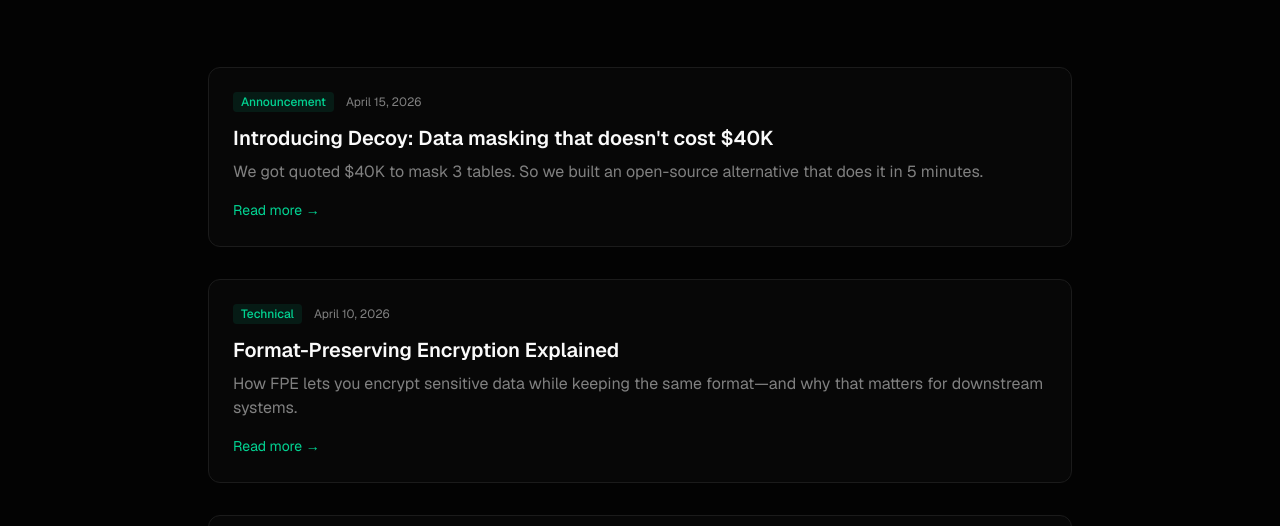
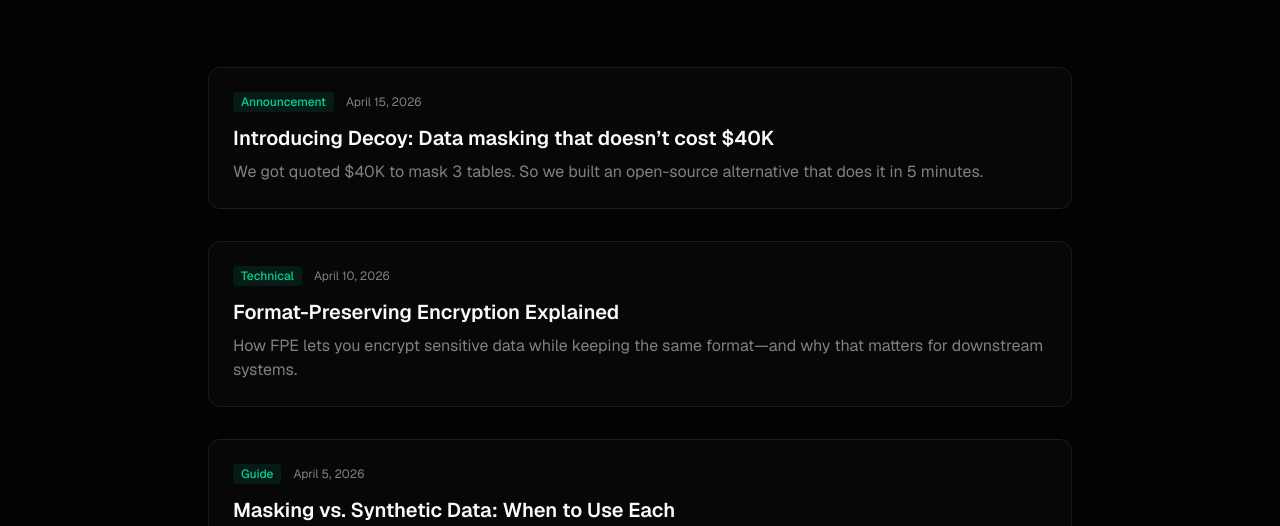
Before and after one commit to louiskeep/decoy-web, a Next.js app: page /blog in a window 1280 px wide. Shown: the part 274-800 px from the top of the page. Built offline with nearby package versions, Linux system fonts and the light colour scheme.

Commit message:
fix: remove dead blog post links (no [slug] pages exist)
app/blog/page.tsx listed three posts with /blog/[slug] links
but no individual post pages exist — clicking any "Read more"
would 404. Converted to non-linked cards; posts display as
excerpt previews only until content pages are added.

```diff
--- a/app/blog/page.tsx
+++ b/app/blog/page.tsx
@@ -1,6 +1,5 @@
 import { Navigation } from "@/components/marketing/navigation"
 import { Footer } from "@/components/marketing/footer"
-import Link from "next/link"
 import type { Metadata } from "next"
 
 export const metadata: Metadata = {
@@ -10,25 +9,22 @@ export const metadata: Metadata = {
 
 const posts = [
   {
-    title: "Introducing Decoy: Data masking that doesn't cost $40K",
+    title: "Introducing Decoy: Data masking that doesn’t cost $40K",
     excerpt: "We got quoted $40K to mask 3 tables. So we built an open-source alternative that does it in 5 minutes.",
     date: "2026-04-15",
     category: "Announcement",
-    slug: "introducing-decoy",
   },
   {
     title: "Format-Preserving Encryption Explained",
     excerpt: "How FPE lets you encrypt sensitive data while keeping the same format—and why that matters for downstream systems.",
     date: "2026-04-10",
     category: "Technical",
-    slug: "format-preserving-encryption-explained",
   },
   {
     title: "Masking vs. Synthetic Data: When to Use Each",
     excerpt: "A practical guide to choosing between masked production data and fully synthetic datasets for your test environments.",
     date: "2026-04-05",
     category: "Guide",
-    slug: "masking-vs-synthetic-data",
   },
 ]
 
@@ -49,8 +45,8 @@ export default function BlogPage() {
             <div className="space-y-8">
               {posts.map((post) => (
                 <article
-                  key={post.slug}
-                  className="group rounded-xl border border-border bg-card p-6 hover:border-primary/50 transition-colors"
+                  key={post.title}
+                  className="rounded-xl border border-border bg-card p-6"
                 >
                   <div className="flex items-center gap-3 mb-3">
                     <span className="text-xs font-medium text-primary bg-primary/10 px-2 py-0.5 rounded">
@@ -64,18 +60,10 @@ export default function BlogPage() {
                       })}
                     </span>
                   </div>
-                  <Link href={`/blog/${post.slug}`}>
-                    <h2 className="text-xl font-semibold mb-2 group-hover:text-primary transition-colors">
-                      {post.title}
-                    </h2>
-                  </Link>
+                  <h2 className="text-xl font-semibold mb-2">
+                    {post.title}
+                  </h2>
                   <p className="text-muted-foreground">{post.excerpt}</p>
-                  <Link
-                    href={`/blog/${post.slug}`}
-                    className="inline-block mt-4 text-sm text-primary hover:underline"
-                  >
-                    Read more →
-                  </Link>
                 </article>
               ))}
             </div>
```
